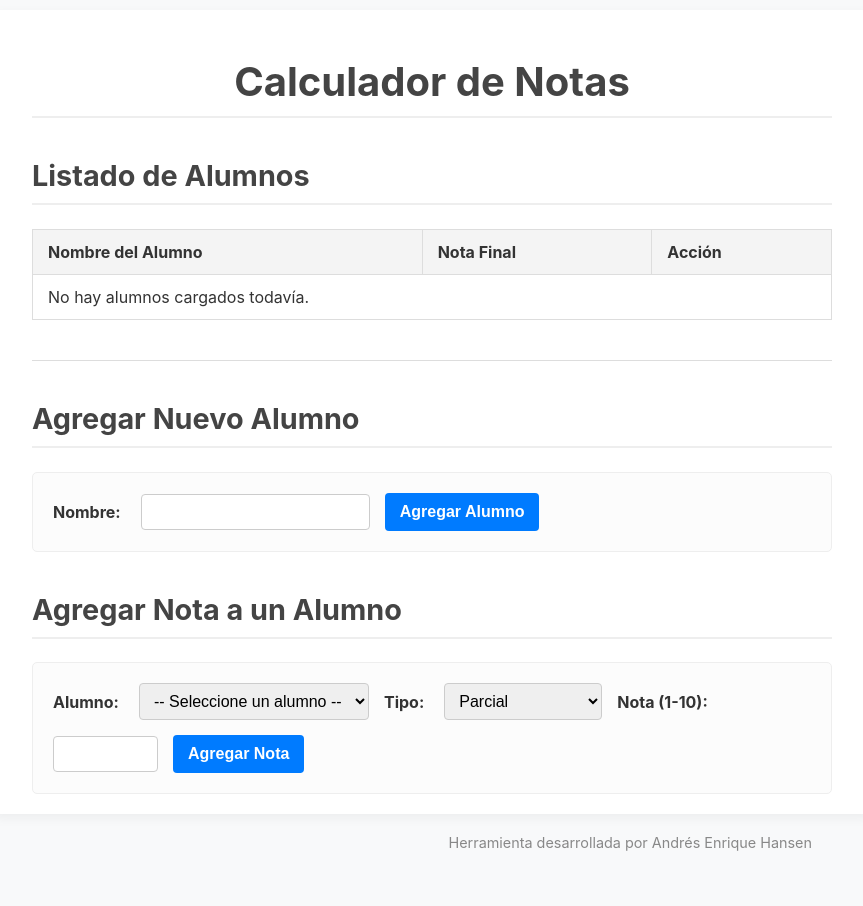
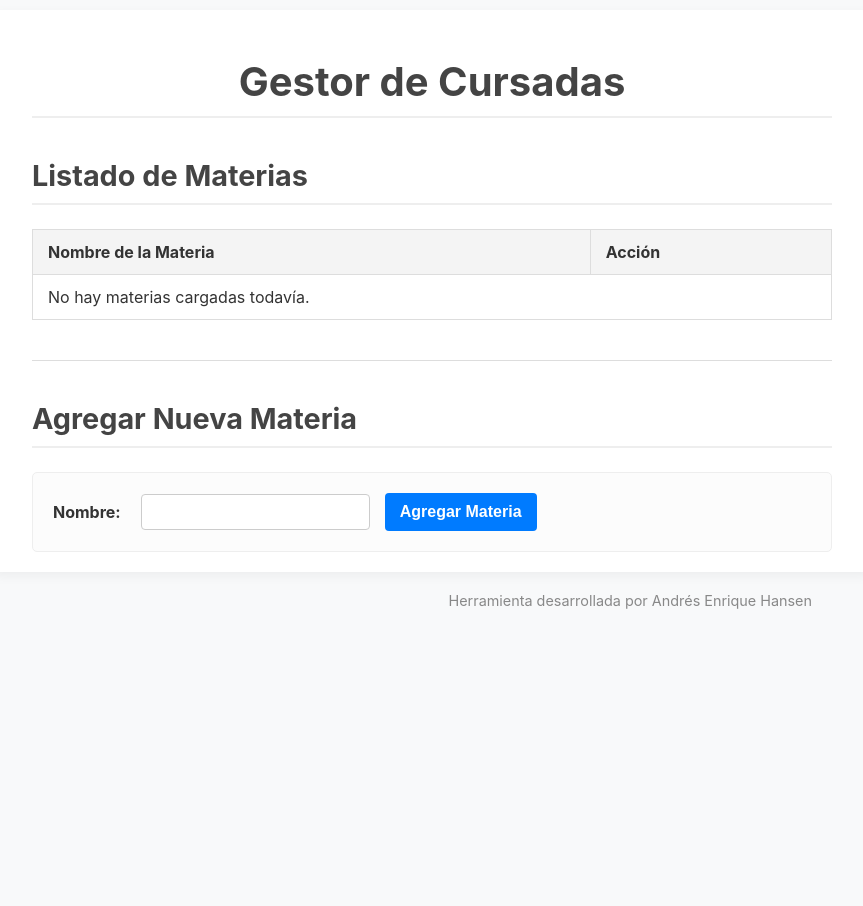
Before and after one commit to aehansen/proyecto_calificaciones, a Flask app: page / in a window 1280 px wide. Shown: the part 80-986 px from the top of the page, without its empty margins (208-1071 px from the left). After the commit the page ends 689 px from the top, so only its background shows below. Run offline with Flask 3, Linux system fonts and the light colour scheme.

Commit message:
Add files via upload

```diff
--- a/app.py
+++ b/app.py
@@ -1,36 +1,41 @@
 from flask import Flask, render_template, request, redirect, url_for
 from flask_sqlalchemy import SQLAlchemy
 
-# Creamos la instancia de la aplicación
 app = Flask(__name__)
-DB_URL = "postgresql://db_calificaciones_user:tPCTKWaZbM7E0zi6pOYJHfYmXcz2crLm@dpg-d4aa0r49c44c73e5qjp0-a.oregon-postgres.render.com/db_calificaciones"
+# ---------------------------------------------------------------------
+# ¡IMPORTANTE!
+# PEGA AQUÍ LA NUEVA "EXTERNAL DATABASE URL" DE TU BASE DE DATOS RE-CREADA
+# ---------------------------------------------------------------------
+DB_URL = "postgresql://db_calificaciones_gmzd_user:tm8gwVnQqe3mJbwoEuhjncehmHELtXiP@dpg-d4asktje5dus73f4t820-a.oregon-postgres.render.com/db_calificaciones_gmzd"
 
 app.config["SQLALCHEMY_DATABASE_URI"] = DB_URL
-app.config["SQLALCHEMY_TRACK_MODIFICATIONS"] = False # Desactiva avisos
-db = SQLAlchemy(app) # Ahora esto funciona
-# Modelo para los Alumnos
+app.config["SQLALCHEMY_TRACK_MODIFICATIONS"] = False
+db = SQLAlchemy(app)
+
+class Materia(db.Model):
+    id = db.Column(db.Integer, primary_key=True)
+    nombre = db.Column(db.String(100), nullable=False)
+    alumnos = db.relationship('Alumno', backref='materia', lazy=True, cascade="all, delete-orphan")
+
 class Alumno(db.Model):
     id = db.Column(db.Integer, primary_key=True)
     nombre = db.Column(db.String(100), nullable=False)
-    # Relación: Un alumno puede tener muchas notas
-    notas = db.relationship('Nota', backref='alumno', lazy=True)
+    notas = db.relationship('Nota', backref='alumno', lazy=True, cascade="all, delete-orphan")
 
-# Modelo para las Notas
+    materia_id = db.Column(db.Integer, db.ForeignKey('materia.id'), nullable=False)
+
 class Nota(db.Model):
     id = db.Column(db.Integer, primary_key=True)
     tipo = db.Column(db.String(50), nullable=False) # ej: "parcial", "tp"
     valor = db.Column(db.Float, nullable=False)
-    # Clave foránea: Esta nota pertenece a un alumno
     alumno_id = db.Column(db.Integer, db.ForeignKey('alumno.id'), nullable=False)
-# --- 1. Definimos las Reglas del Curso ---
-# Por ahora, las ponemos aquí. Luego las moveremos.
+
 PONDERACION_CURSO = {
     "parciales": 0.60,
     "tps": 0.20,
     "conceptual": 0.20
 }
 
-# --- 2. Lógica de Cálculo (la que ya teníamos) ---
 def calcular_promedio_lista(lista_notas):
     if not lista_notas:
         return 0
@@ -39,33 +44,18 @@ def calcular_promedio_lista(lista_notas):
 def calcular_nota_final(notas_alumno, ponderaciones):
     promedio_parciales = calcular_promedio_lista(notas_alumno.get("parciales", []))
     promedio_tps = calcular_promedio_lista(notas_alumno.get("tps", []))
-
-    # 1. Obtenemos la lista de notas conceptuales.
     lista_conceptual = notas_alumno.get("conceptual", [])
-
-    # 2. Verificamos si la lista NO está vacía.
     if lista_conceptual:
-        # Si tiene notas, usamos la primera (asumimos una sola nota)
         nota_conceptual = lista_conceptual[0]
     else:
-        # Si está vacía, la nota conceptual es 0
         nota_conceptual = 0
-
     nota_final = (promedio_parciales * ponderaciones["parciales"]) + \
                  (promedio_tps * ponderaciones["tps"]) + \
                  (nota_conceptual * ponderaciones["conceptual"])
     return nota_final
+
 def procesar_notas_db(alumno_obj):
-    """
-    Toma un objeto Alumno de la DB y convierte su lista de notas
-    en el diccionario que 'calcular_nota_final' espera.
-    """
-    notas_dict = {
-        "parciales": [],
-        "tps": [],
-        "conceptual": []
-    }
-    # alumno_obj.notas es la lista de objetos Nota gracias a la 'relationship'
+    notas_dict = {"parciales": [], "tps": [], "conceptual": []}
     for nota in alumno_obj.notas:
         if nota.tipo == 'parcial':
             notas_dict['parciales'].append(nota.valor)
@@ -74,160 +64,124 @@ def procesar_notas_db(alumno_obj):
         elif nota.tipo == 'conceptual':
             notas_dict['conceptual'].append(nota.valor)
     return notas_dict
-# --- 3. Definimos una "Ruta" o "Endpoint" ---
-# Esta es una URL que la gente puede visitar.
+
 @app.route("/")
 def inicio():
-    # 1. Obtenemos TODOS los alumnos desde la base de datos
-    alumnos_db = Alumno.query.all()
+    materias = Materia.query.all()
+    return render_template("index.html", materias=materias)
+
+@app.route("/agregar_materia", methods=["POST"])
+def agregar_materia():
+    nombre = request.form.get("nombre_materia")
+    if nombre:
+        nueva_materia = Materia(nombre=nombre)
+        db.session.add(nueva_materia)
+        db.session.commit()
+    return redirect(url_for("inicio"))
+
+@app.route("/materia/<int:materia_id>")
+def detalle_materia(materia_id):
+    materia = Materia.query.get_or_404(materia_id)
+
+    alumnos_db = materia.alumnos
 
     alumnos_calculados = []
     for alumno in alumnos_db:
-        # 2. Para cada alumno, procesamos sus notas
         notas_dict = procesar_notas_db(alumno)
-
-        # 3. Calculamos su nota final
         nota_final = calcular_nota_final(notas_dict, PONDERACION_CURSO)
-
-        # 4. Creamos un diccionario limpio para el template
         alumnos_calculados.append({
             "nombre": alumno.nombre,
             "id": alumno.id,
             "nota_final": nota_final
         })
 
-    # 5. Se los pasamos al template HTML
-    #    Pasamos 'alumnos_calculados' para la tabla
-    #    Pasamos 'alumnos_db' para el dropdown del formulario
     return render_template(
-        "index.html",
+        "detalle_materia.html",
+        materia=materia,
         alumnos_calculados=alumnos_calculados,
         alumnos_db=alumnos_db
     )
 
-# --- RUTA AGREGAR ALUMNO (Sin cambios) ---
 @app.route("/agregar_alumno", methods=["POST"])
 def agregar_alumno():
-    # 1. Obtenemos el nombre desde el formulario
     nombre = request.form.get("nombre_alumno")
+    materia_id = request.form.get("materia_id")
 
-    # 2. Verificamos que no esté vacío
-    if nombre:
-        # 3. Creamos un nuevo objeto Alumno
-        nuevo_alumno = Alumno(nombre=nombre)
-
-        # 4. Lo guardamos en la base de datos
+    if nombre and materia_id:
+        nuevo_alumno = Alumno(nombre=nombre, materia_id=int(materia_id))
         db.session.add(nuevo_alumno)
         db.session.commit()
 
-    # 5. Redirigimos al usuario de vuelta a la página principal
-    return redirect(url_for("inicio"))
+    return redirect(url_for("detalle_materia", materia_id=materia_id))
 
-
-# --- ¡NUEVA RUTA PARA AGREGAR NOTA! ---
 @app.route("/agregar_nota", methods=["POST"])
 def agregar_nota():
-    # 1. Obtenemos todos los datos del formulario
     alumno_id = request.form.get("alumno_id")
     tipo_nota = request.form.get("tipo_nota")
     valor_nota = request.form.get("valor_nota")
 
-    # 2. Verificamos que los datos existan
+    materia_id_redirect = None
+
     if alumno_id and tipo_nota and valor_nota:
-        # 3. Creamos el nuevo objeto Nota
-        #    'alumno_id' es la clave foránea que lo vincula al alumno
-        nueva_nota = Nota(
-            tipo=tipo_nota,
-            valor=float(valor_nota),
-            alumno_id=int(alumno_id)
-        )
+        alumno = Alumno.query.get(int(alumno_id))
+        if alumno:
+            materia_id_redirect = alumno.materia_id
+            nueva_nota = Nota(
+                tipo=tipo_nota,
+                valor=float(valor_nota),
+                alumno_id=int(alumno_id)
+            )
+            db.session.add(nueva_nota)
+            db.session.commit()
 
-        # 4. Guardamos la nota en la base de datos
-        db.session.add(nueva_nota)
-        db.session.commit()
+    if materia_id_redirect:
+        return redirect(url_for("detalle_materia", materia_id=materia_id_redirect))
+    else:
+        return redirect(url_for("inicio"))
 
-    # 5. Redirigimos al usuario de vuelta a la página principal
-    return redirect(url_for("inicio"))
-# --------------------------------------
+@app.route("/borrar_alumno/<int:alumno_id>", methods=["POST"])
+def borrar_alumno(alumno_id):
+    alumno_a_borrar = Alumno.query.get_or_404(alumno_id)
+    materia_id_redirect = alumno_a_borrar.materia_id # Guardamos el ID
+
+    db.session.delete(alumno_a_borrar)
+    db.session.commit()
+
+    return redirect(url_for("detalle_materia", materia_id=materia_id_redirect))
+
 
 @app.route("/alumno/<int:alumno_id>")
 def detalle_alumno(alumno_id):
-    # 1. Buscamos al alumno específico por su ID.
-    # .get_or_404() es una función genial:
-    #   - Intenta encontrar el alumno.
-    #   - Si no lo encuentra, automáticamente muestra una página de error 404.
     alumno = Alumno.query.get_or_404(alumno_id)
-
-    # 2. Renderizamos el template "detalle_alumno.html"
     return render_template("detalle_alumno.html", alumno=alumno)
 
 @app.route("/borrar_nota/<int:nota_id>", methods=["POST"])
 def borrar_nota(nota_id):
-    # 1. Buscamos la nota por su ID. Si no la encuentra, da error 404.
     nota_a_borrar = Nota.query.get_or_404(nota_id)
-
-    # 2. Guardamos el ID del alumno ANTES de borrar la nota,
-    #    para saber a qué página de detalle debemos volver.
     alumno_id_redirect = nota_a_borrar.alumno_id
-
-    # 3. Borramos la nota de la sesión de la base de datos
     db.session.delete(nota_a_borrar)
-
-    # 4. Confirmamos los cambios en la base de datos
     db.session.commit()
-
-    # 5. Redirigimos al usuario de vuelta a la página de detalle del alumno
     return redirect(url_for('detalle_alumno', alumno_id=alumno_id_redirect))
 
 @app.route("/editar_nota/<int:nota_id>", methods=["GET"])
 def editar_nota(nota_id):
-    # 1. Buscamos la nota que el usuario quiere editar
     nota = Nota.query.get_or_404(nota_id)
-
-    # 2. Renderizamos el nuevo template 'editar_nota.html'
-    #    y le pasamos el objeto 'nota' para que rellene el formulario.
     return render_template("editar_nota.html", nota=nota)
 
 @app.route("/actualizar_nota/<int:nota_id>", methods=["POST"])
 def actualizar_nota(nota_id):
-    # 1. Buscamos la nota que queremos actualizar en la DB
     nota_a_actualizar = Nota.query.get_or_404(nota_id)
-
-    # 2. Obtenemos los nuevos datos del formulario
-    nuevo_tipo = request.form.get("tipo_nota")
-    nuevo_valor = request.form.get("valor_nota")
-
-    # 3. Actualizamos el objeto 'nota' con los nuevos valores
-    if nuevo_tipo and nuevo_valor:
-        nota_a_actualizar.tipo = nuevo_tipo
-        nota_a_actualizar.valor = float(nuevo_valor)
-
-        # 4. Guardamos los cambios en la base de datos
-        db.session.commit()
-
-    # 5. Redirigimos al usuario de vuelta a la página de detalle
+    if request.method == 'POST':
+        nuevo_tipo = request.form.get("tipo_nota")
+        nuevo_valor = request.form.get("valor_nota")
+        if nuevo_tipo and nuevo_valor:
+            nota_a_actualizar.tipo = nuevo_tipo
+            nota_a_actualizar.valor = float(nuevo_valor)
+            db.session.commit()
     return redirect(url_for('detalle_alumno', alumno_id=nota_a_actualizar.alumno_id))
-
-@app.route("/borrar_alumno/<int:alumno_id>", methods=["POST"])
-def borrar_alumno(alumno_id):
-    # 1. Buscamos al alumno por su ID
-    alumno_a_borrar = Alumno.query.get_or_404(alumno_id)
-
-    # 2. ¡MUY IMPORTANTE! Borramos todas las notas asociadas a este alumno primero.
-    for nota in alumno_a_borrar.notas:
-        db.session.delete(nota)
-
-    # 3. Ahora sí, borramos al alumno
-    db.session.delete(alumno_a_borrar)
-
-    # 4. Confirmamos todos los cambios
-    db.session.commit()
-
-    # 5. Redirigimos de vuelta a la página de inicio
-    return redirect(url_for('inicio'))
 
 with app.app_context():
     db.create_all()
-# Esto permite correr el servidor de desarrollo
+
 if __name__ == '__main__':
     app.run(debug=True)
--- a/templates/detalle_alumno.html
+++ b/templates/detalle_alumno.html
@@ -42,7 +42,7 @@
             </tbody>
         </table>
 
-        <a href="{{ url_for('inicio') }}" class="link-volver">&larr; Volver al listado</a>
+        <a href="{{ url_for('detalle_materia', materia_id=alumno.materia_id) }}" class="link-volver">&larr; Volver al listado de Alumnos</a>
 
     </div> <footer class="app-footer">
         <p>Herramienta desarrollada por Andrés Enrique Hansen</p>
--- a/templates/index.html
+++ b/templates/index.html
@@ -2,7 +2,7 @@
 <html lang="es">
 <head>
     <meta charset="UTF-8">
-    <title>Calculadora de Notas</title>
+    <title>Calculadora de Notas - Materias</title>
     <link rel="stylesheet" href="{{ url_for('static', filename='style.css') }}">
 </head>
 <body>
@@ -12,30 +12,26 @@
     </header>
 
     <div class="container">
-        <h1>Calculador de Notas</h1>
+        <h1>Gestor de Cursadas</h1>
 
-        <h2>Listado de Alumnos</h2>
+        <h2>Listado de Materias</h2>
         <table>
             <thead>
                 <tr>
-                    <th>Nombre del Alumno</th>
-                    <th>Nota Final</th>
-                    <th>Acción</th> </tr>
+                    <th>Nombre de la Materia</th>
+                    <th>Acción</th>
+                </tr>
             </thead>
             <tbody>
-                {% for alumno in alumnos_calculados %}
+                {% for materia in materias %}
                 <tr>
-                    <td><a href="{{ url_for('detalle_alumno', alumno_id=alumno.id) }}">{{ alumno.nombre }}</a></td>
-                    <td><strong>{{ "%.2f"|format(alumno.nota_final) }}</strong></td>
+                    <td><a href="{{ url_for('detalle_materia', materia_id=materia.id) }}">{{ materia.nombre }}</a></td>
                     <td>
-                        <form action="{{ url_for('borrar_alumno', alumno_id=alumno.id) }}" method="POST" class="form-borrar">
-                            <button type="submit" class="btn-borrar">[X]</button>
-                        </form>
-                    </td>
+                        </td>
                 </tr>
                 {% else %}
                 <tr>
-                    <td colspan="3">No hay alumnos cargados todavía.</td>
+                    <td colspan="2">No hay materias cargadas todavía.</td>
                 </tr>
                 {% endfor %}
             </tbody>
@@ -43,36 +39,15 @@
 
         <hr>
 
-        <h2>Agregar Nuevo Alumno</h2>
-        <form action="/agregar_alumno" method="POST">
-            <label for="nombre_alumno">Nombre:</label>
-            <input type="text" id="nombre_alumno" name="nombre_alumno" required>
-            <button type="submit">Agregar Alumno</button>
+        <h2>Agregar Nueva Materia</h2>
+        <form action="/agregar_materia" method="POST">
+            <label for="nombre_materia">Nombre:</label>
+            <input type="text" id="nombre_materia" name="nombre_materia" required>
+            <button type="submit">Agregar Materia</button>
         </form>
+    </div>
 
-        <h2>Agregar Nota a un Alumno</h2>
-        <form action="/agregar_nota" method="POST">
-            <label for="alumno_select">Alumno:</label>
-            <select id="alumno_select" name="alumno_id" required>
-                <option value="">-- Seleccione un alumno --</option>
-                {% for alumno in alumnos_db %}
-                    <option value="{{ alumno.id }}">{{ alumno.nombre }}</option>
-                {% endfor %}
-            </select>
-
-            <label for="tipo_nota">Tipo:</label>
-            <select id="tipo_nota" name="tipo_nota" required>
-                <option value="parcial">Parcial</option>
-                <option value="tp">Trabajo Práctico</option>
-                <option value="conceptual">Conceptual</option>
-            </select>
-
-            <label for="valor_nota">Nota (1-10):</label>
-            <input type="number" id="valor_nota" name="valor_nota" step="0.01" min="1" max="10" required>
-
-            <button type="submit">Agregar Nota</button>
-        </form>
-    </div> <footer class="app-footer">
+    <footer class="app-footer">
         <p>Herramienta desarrollada por Andrés Enrique Hansen</p>
     </footer>
 
```
Also changed, not shown: templates/detalle_materia.html (added, +86 -0 lines).
